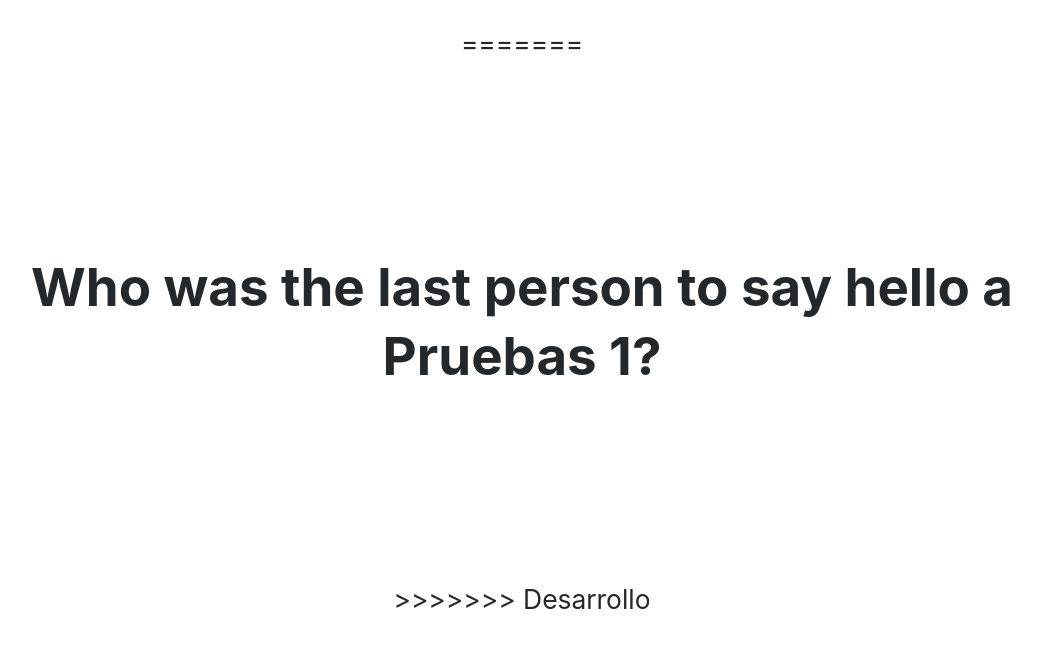
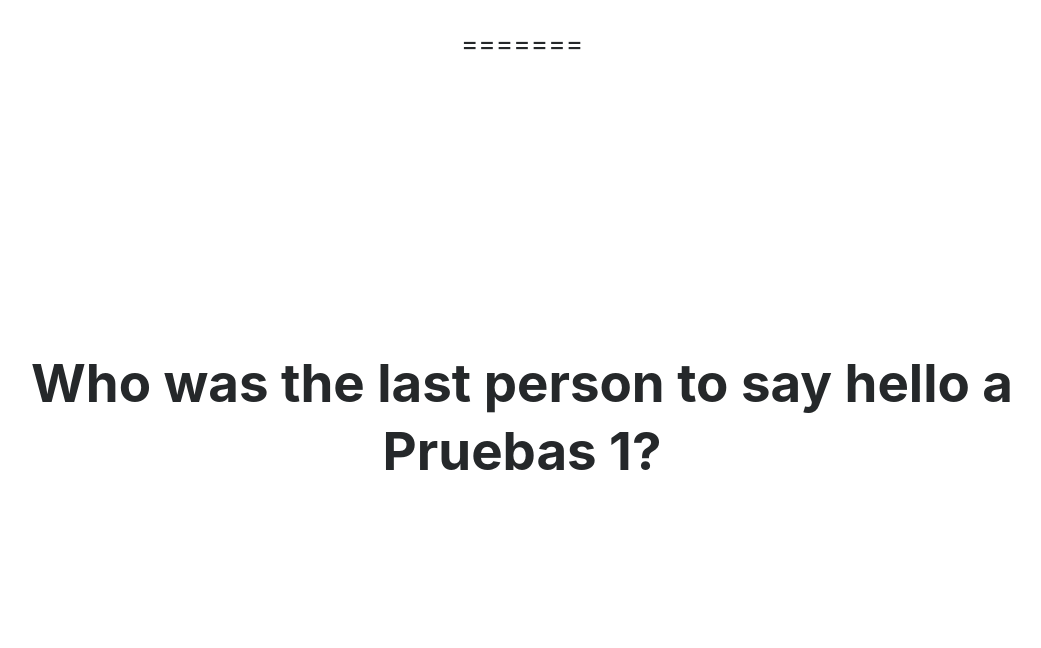
Before and after one commit to SistemasTecTlaxiaco/WalleTec3.0, a website built with Parcel: page src/index.html in a window 1280 px wide. Shown: the whole page, without its empty margins (118-1159 px from the left). Built offline with nearby package versions, Linux system fonts and the light colour scheme; what near-api-js would draw is missing.

Commit message:
Errores solucionados

```diff
--- a/src/index.html
+++ b/src/index.html
@@ -8,7 +8,6 @@
 <body>
 =======
   <h1><a id="Voy a programar en desarrollo" target="_blank">Who</a> was the last person to say hello a Pruebas 1?</h1>
->>>>>>> Desarrollo
   <button id="sign-in" class="signed-out" style="display: none">
     Sign in with NEAR to find out error encontrado y solucionados!
   </button>
```
